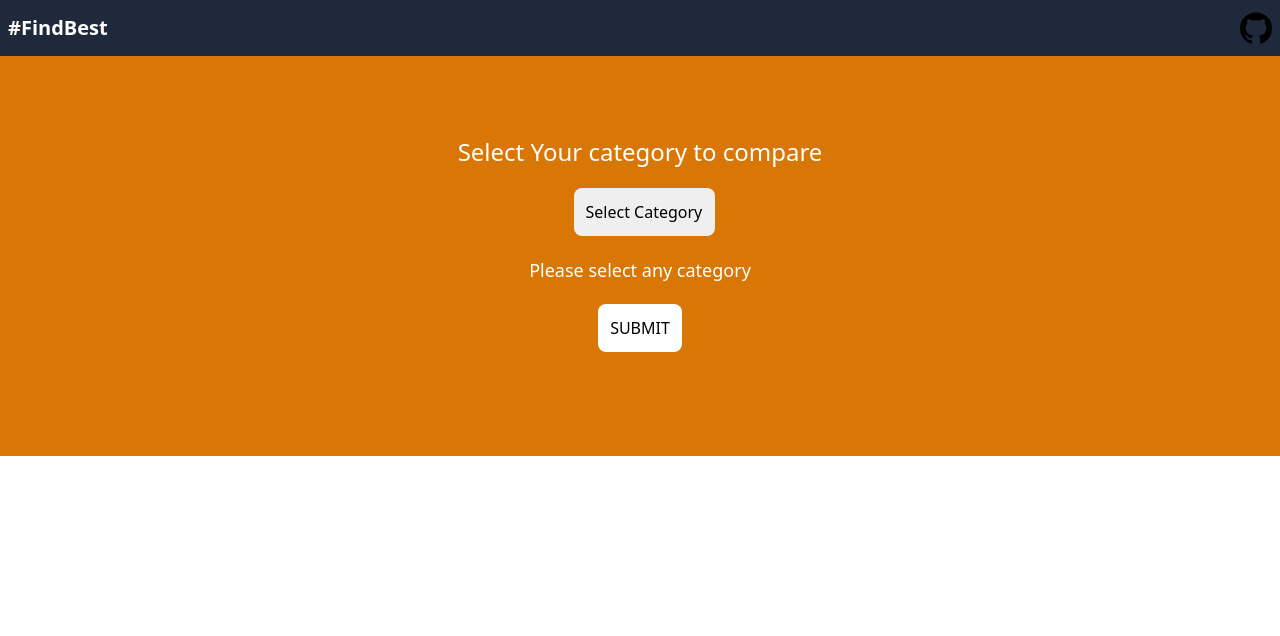
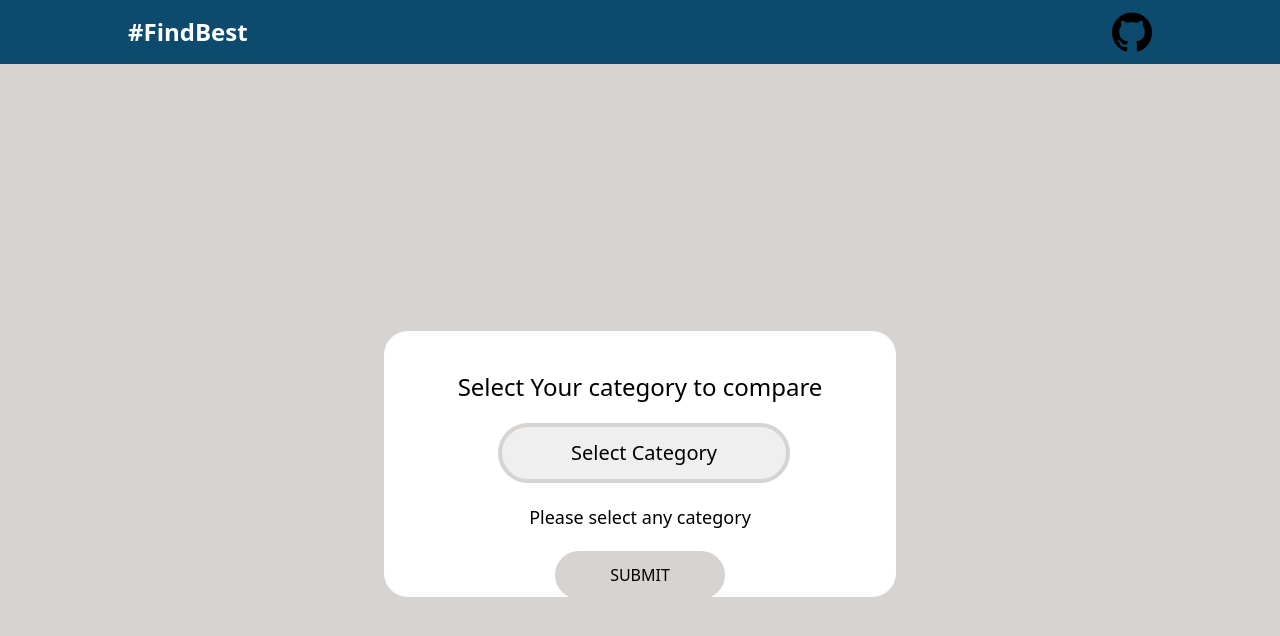
Before and after one commit to Ankit-11525/findbest, a React (Create React App) app: page /categories in a window 1280 px wide. Shown: the top 636 px of the page. Built offline with nearby package versions, Linux system fonts and the light colour scheme.

Commit message:
Navbar Home Category CSS --> Tailwind

```diff
--- a/src/components/Navbar.jsx
+++ b/src/components/Navbar.jsx
@@ -3,11 +3,11 @@ import React from "react";
 const navbar = () => {
   return (
     <div>
-      <div className="flex h-14 items-center flex-row justify-between px-2 bg-slate-800">
-        <h2 className="font-bold text-white text-xl">#FindBest</h2>
+      <div className="flex h-16 items-center flex-row justify-between px-32 bg-sky-900">
+        <h2 className="font-bold text-white text-2xl">#FindBest</h2>
         <button>
           <a href="https://github.com" target="blank">
-            <img className="h-8" src="github-logo.png" alt="GitHub Logo" />
+            <img className="h-10" src="github-logo.png" alt="GitHub Logo" />
           </a>
         </button>
       </div>
--- a/src/pages/Categories.jsx
+++ b/src/pages/Categories.jsx
@@ -10,32 +10,33 @@ const Areas = () => {
   };
 
   return (
-    <div className="min-h-[50vh] bg-amber-600 text-center">
+    <div className="min-h-[50vh] flex items-center justify-center bg-stone-300 text-center h-screen">
+      <div className=" flex flex-col items-center h-2/6 rounded-3xl  w-2/5 bg-white" >
         <div className="text-center">
-        <div className="pt-20">
-          <p className="text-2xl text-white">Select Your category to compare</p>
+          <div className="pt-10 flex flex-col items-center">
+            <p className="text-2xl text-black">Select Your category to compare</p>
             <select
-            className="ml-2 mt-5 rounded-lg p-3 appearance-none"
+              className="ml-2 mt-5 text-xl text-center p-3 appearance-none border-4 border-stone-300 w-4/5 rounded-full hover:border-sky-900 hover:text-sky-900"
               value={value}
               onChange={handleChange}
             >
               <option value="select">Select Category</option>
-            <option value="medical">Medical</option>
-            <option value="clothing">Clothing</option>
-            <option value="grocery">Grocery</option>
+              <option value="Medical">Medical</option>
+              <option value="Clothing">Clothing</option>
+              <option value="Grocery">Grocery</option>
             </select>
           </div>
         </div>
         {value === "select" ? (
-        <p className="text-center m-5 text-white text-lg">
+          <p className="text-center m-5 text-black text-lg">
             Please select any category
           </p>
         ) : (
-        <p className="text-center m-5 text-white text-lg">
-          Submit Button to confirm {value} for your product
+          <p className="text-center m-5 text-black text-lg">
+            Submit Button to confirm <span className="text-sky-900 font-bold">{value}</span> for your product
           </p>
         )}
-      <button className="bg-white text-md p-3 rounded-lg">
+        <button className="bg-stone-300 hover:bg-sky-900 hover:text-white w-4/12 text-md p-3 rounded-full">
           <Link
             className="btn"
             to={{
@@ -48,6 +49,7 @@ const Areas = () => {
         </button>
         {/* <Button onClick={handleSubmit} text="SUBMIT..." /> */}
       </div>
+    </div>
   );
 };
 
--- a/src/pages/Home.jsx
+++ b/src/pages/Home.jsx
@@ -8,8 +8,8 @@ const Home = () => {
     navigate("/categories");
   }
   return (
-    <div className="text-center bg-amber-600">
-      <button onClick={startExplore} className=" text-xl p-5 font-semibold bg-white my-64 rounded-2xl text-black hover:bg-slate-400">
+    <div className="text-center bg-stone-300 h-screen" >
+      <button onClick={startExplore} className="text-2xl p-5 font-semibol bg-sky-600  my-64 rounded-full text-white hover:bg-sky-900 w-1/4">
         Get Started...
       </button>
     </div>
```
Lines whose indentation alone changed are shown as unchanged.
